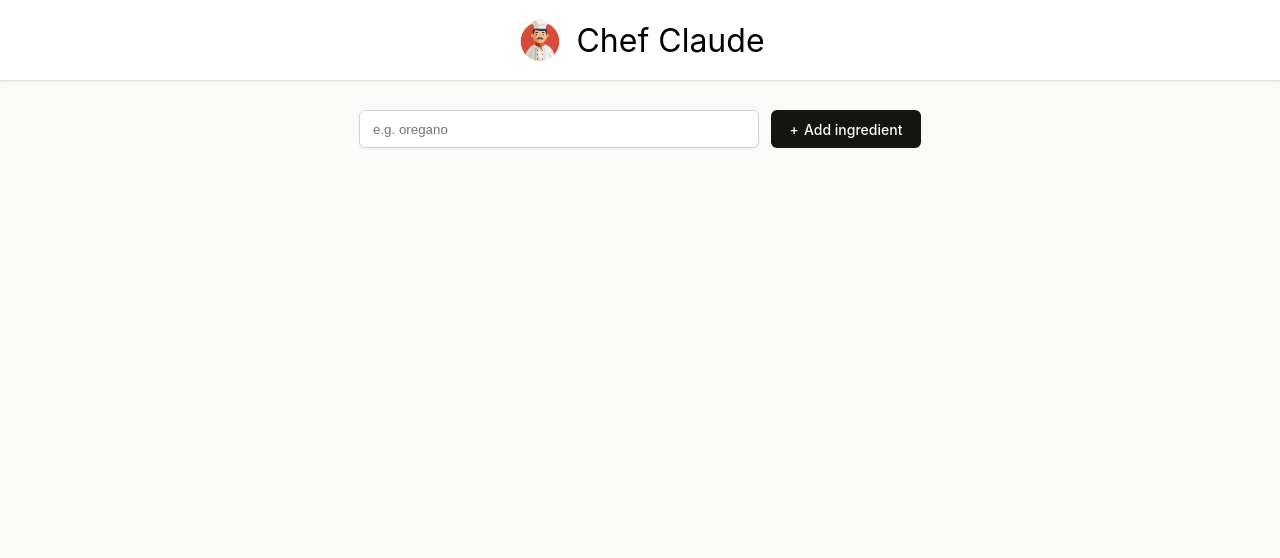
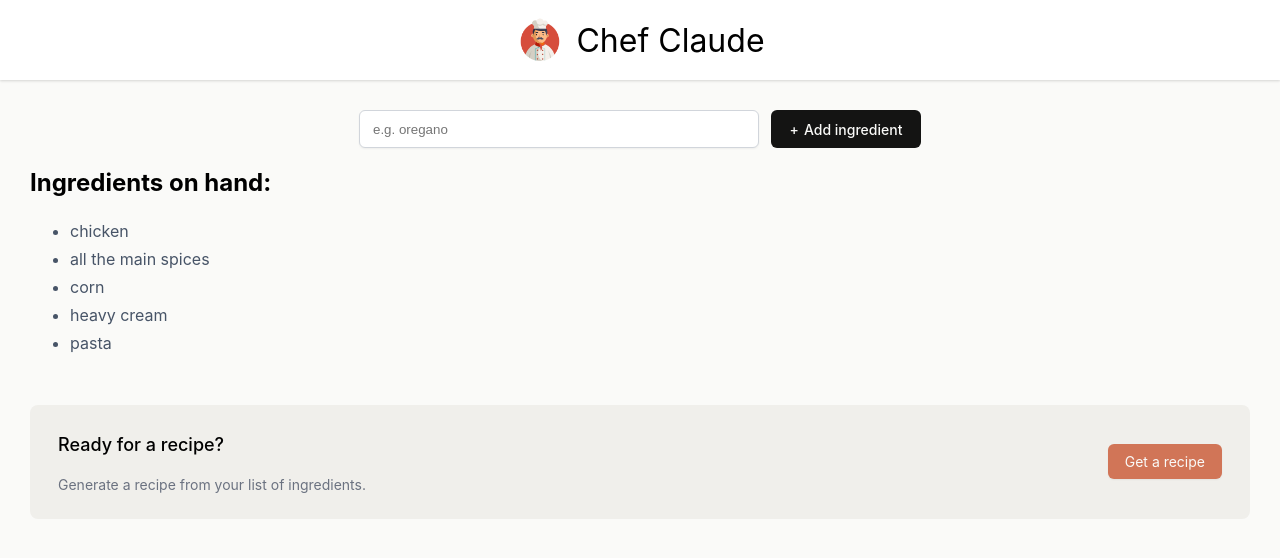
Before and after one commit to Mawejje123/Recipe-Generator, a React (Vite) app: page / in a window 1280 px wide. Shown: the top 558 px of the page. Built offline with nearby package versions, Linux system fonts and the light colour scheme.

Commit message:
New commit message

```diff
--- a/src/components/IngredientsList.jsx
+++ b/src/components/IngredientsList.jsx
@@ -11,7 +11,7 @@ export default function Ingredientslist (props) {
                 <h2>Ingredients on hand:</h2>
                 <ul className="ingredients-list" aria-live="polite">{ingredientsListItems}</ul>
                { props.ingredients.length > 3 && <div className="get-recipe-container">
-                    <div>
+                    <div ref={props.ref}>
                         <h3>Ready for a recipe?</h3>
                         <p>Generate a recipe from your list of ingredients.</p>
                     </div>
--- a/src/components/Main.jsx
+++ b/src/components/Main.jsx
@@ -1,31 +1,36 @@
 import React from "react"
-import Ingredientslist from "./IngredientsList"
+import IngredientsList from "./IngredientsList"
 import ClaudeRecipe from "./ClaudeRecipe"
 import { getRecipeFromMistral } from "./ai"
 
 export default function Main() {
+    const [ingredients, setIngredients] = React.useState(
+        ["chicken", "all the main spices", "corn", "heavy cream", "pasta"]
+    )
+    const [recipe, setRecipe] = React.useState("")
+    const recipeSection = React.useRef(null)
 
-    const [ingredients, setIngredients] = React.useState([])
-    const [recipe, setRecipe] = React.useState(false)
-      const ingredientsListItems = ingredients.map(ingredient => (
-        <li key={ingredient}>{ingredient}</li>
-    ))
-
-
+  async function getRecipe() {
+    try {
+        const recipeMarkdown = await getRecipeFromMistral(ingredients);
+        setRecipe(recipeMarkdown);
+        // Optional smooth scroll to recipe section
+        setTimeout(() => {
+            recipeSection.current?.scrollIntoView({ behavior: "smooth" });
+        }, 300);
+    } catch (err) {
+        console.error("Failed to get recipe:", err);
+        // TODO: show user-friendly error message in UI if you want
+    }
+}
     function addIngredient(formData) {
         const newIngredient = formData.get("ingredient")
         setIngredients(prevIngredients => [...prevIngredients, newIngredient])
     }
 
-    async function getRecipe() {
-       const recipeMarkdown= await getRecipeFromMistral(ingredients)
-       setRecipe(recipeMarkdown)
-
-    }
-
     return (
         <main>
-              <form action={addIngredient} className="add-ingredient-form">
+            <form action={addIngredient} className="add-ingredient-form">
                 <input
                     type="text"
                     placeholder="e.g. oregano"
@@ -35,23 +40,15 @@ export default function Main() {
                 <button>Add ingredient</button>
             </form>
 
-            {ingredients.length > 0 && <section>
-                <h2>Ingredients on hand:</h2>
-                <ul className="ingredients-list" aria-live="polite">{ingredientsListItems}</ul>
-                {ingredients.length > 3 && <div className="get-recipe-container">
-                    <div>
-                        <h3>Ready for a recipe?</h3>
-                        <p>Generate a recipe from your list of ingredients.</p>
-                    </div>
-                    <button onClick={getRecipe}>
-                        Get a recipe
-                    </button>
-                </div>}
-            </section>}
+            {ingredients.length > 0 &&
+                <IngredientsList
+                    ref={recipeSection}
+                    ingredients={ingredients}
+                    getRecipe={getRecipe}
+                />
+            }
 
-   {recipe && <ClaudeRecipe
-   recipe={recipe}
-   />}
+            {recipe && <ClaudeRecipe recipe={recipe} />}
         </main>
     )
 }
```
Also changed, not shown: package.json (+10 -2 lines), src/components/server.js (added, +70 -0 lines), 1 other file (tests, documents, lock files or other folders).
